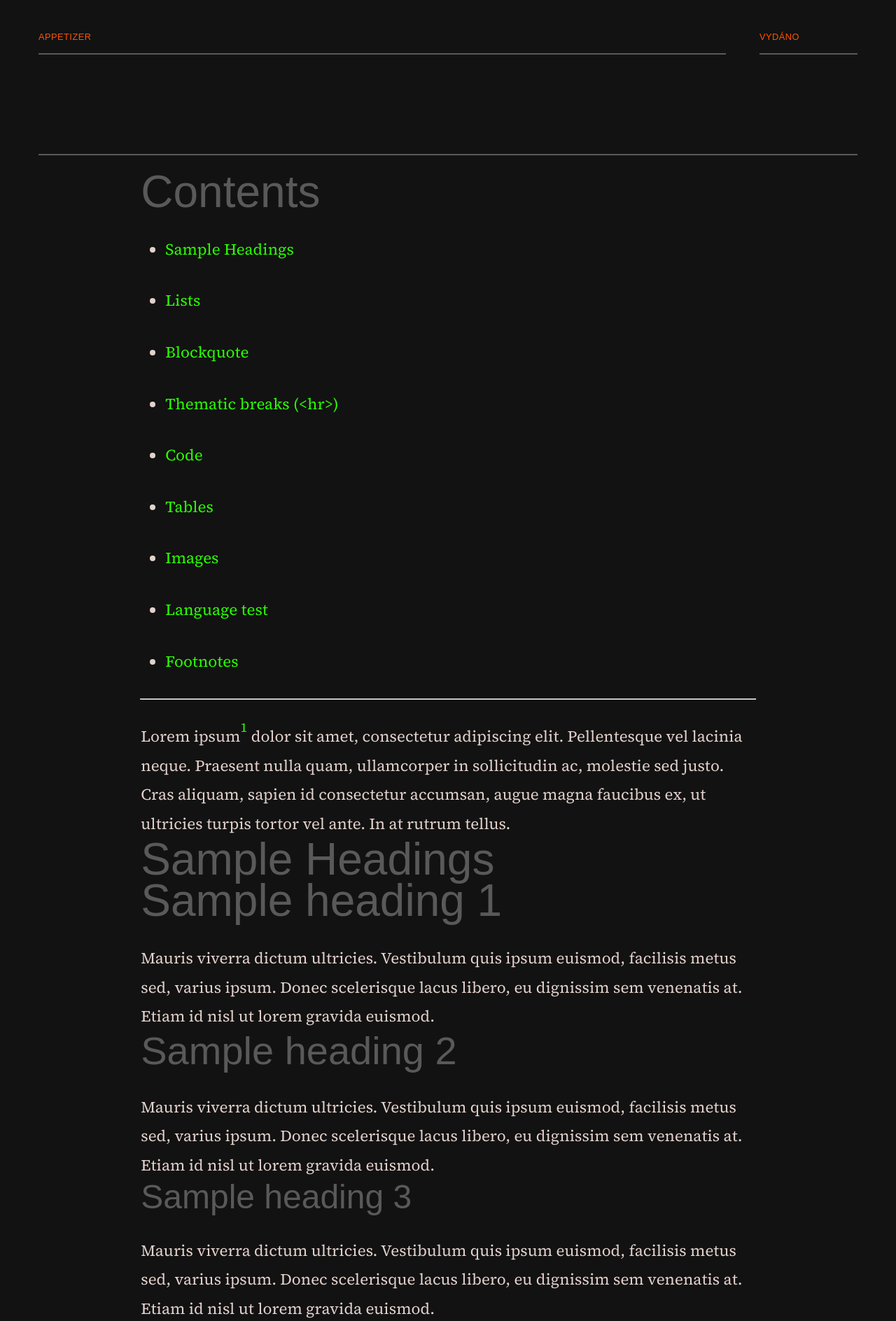
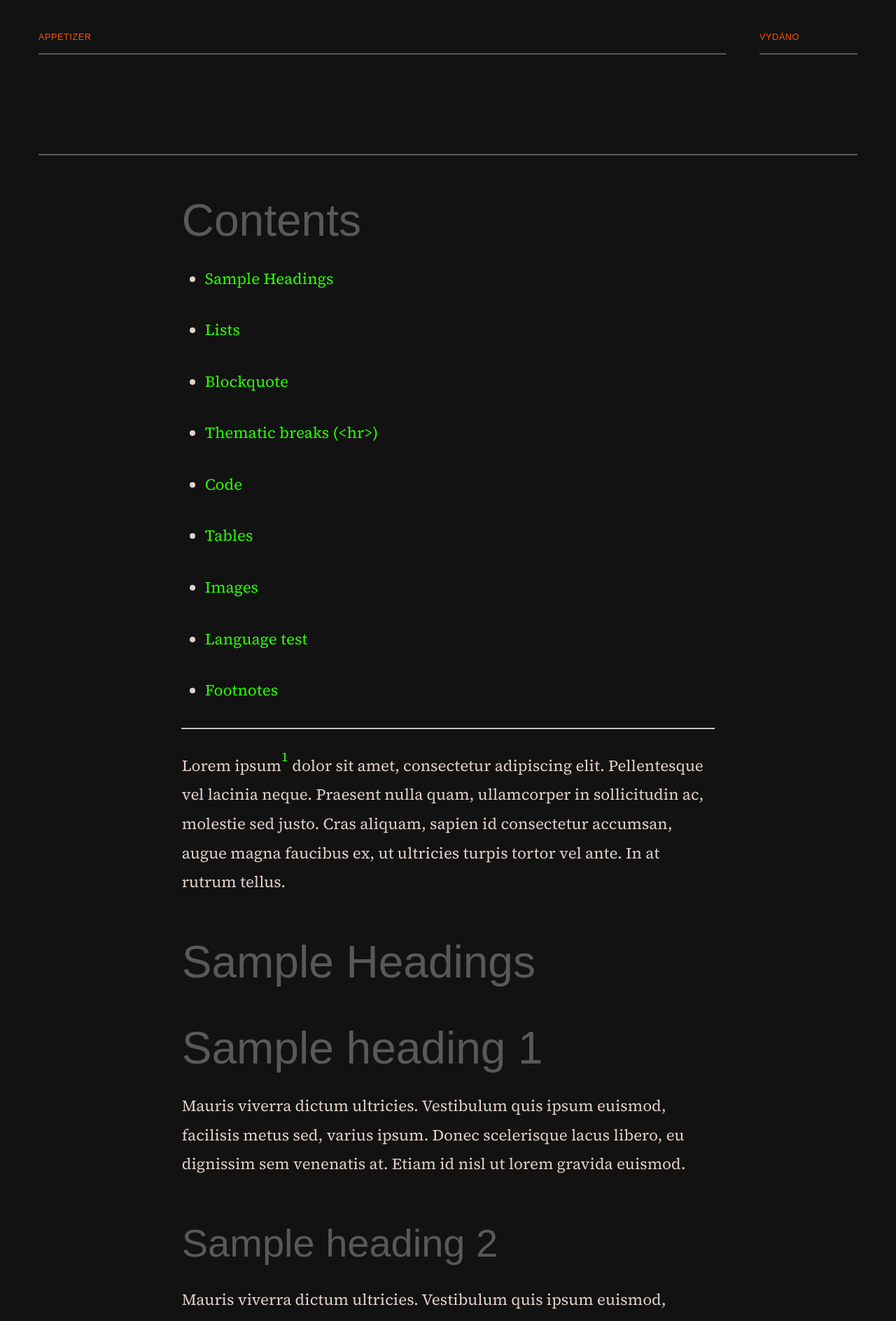
Before and after one commit to scherrer-txt/bts, a Jekyll site: the page built from assets/2020-01-01-overview-post.md, in a window 1280 px wide. Shown: the part 400-2288 px from the top of the page at 70% size. Built offline with Jekyll 4.4.1, drawn with Linux system fonts in a browser that asks for light colours; some web fonts are replaced.

Commit message:
Update moonwalk.scss

```diff
--- a/_sass/moonwalk.scss
+++ b/_sass/moonwalk.scss
@@ -177,12 +177,12 @@ html, body {
 }
 h1, h2, h3, h4, h5, h6 {
     color: var(--headings);
-    max-width: 75%;
-    margin: 0 auto;
+    max-width: 65%;
+    margin: 4rem auto 0;
 }
 p, strong, b, em, small, li, hr, table, figcaption {
     color: var(--text);
-    max-width: 75%;
+    max-width: 65%;
     margin: 2rem auto 0;
 }
 .highlight, pre code {
@@ -481,6 +481,7 @@ blockquote {
   line-height: 3rem;
   margin-top: 0px;
   margin-bottom: 0px;
+  margin-left: 0;
 }
 
 .post-meta-info-title {
@@ -491,6 +492,7 @@ blockquote {
   margin-top: 0px;
   margin-bottom: 0px;
   letter-spacing: -0.1rem;
+  margin-left: 0;
 }
 
 .post-meta-info-small {
@@ -501,6 +503,7 @@ blockquote {
   margin-top: 0px;
   margin-bottom: 0px;
   letter-spacing: 0.02rem;
+  margin-left: 0;
 }
 
 .post-meta-content {
```
